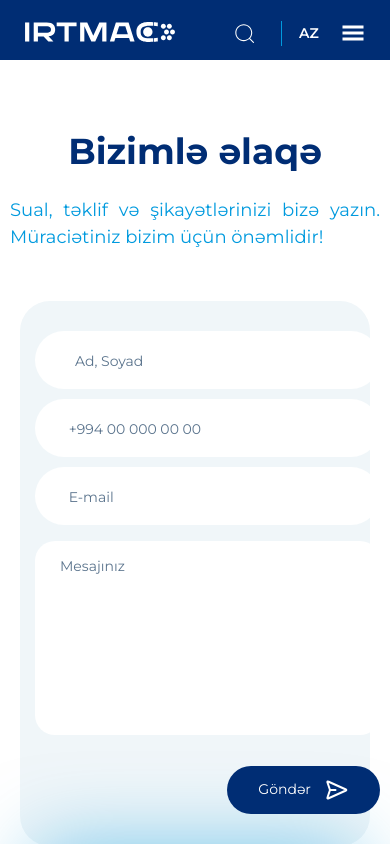
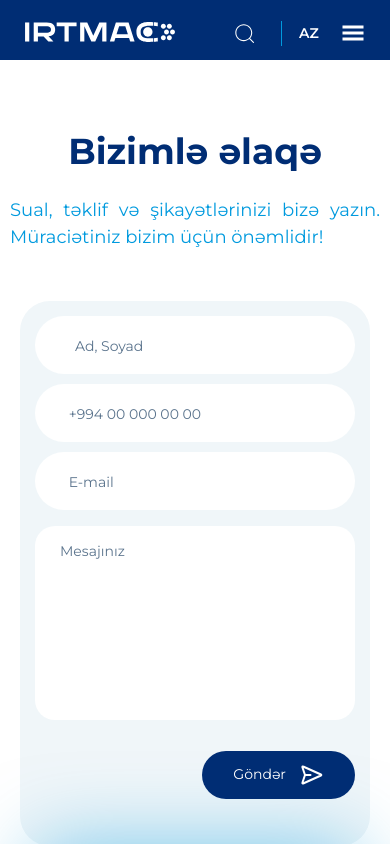
Before and after one commit to abdulhesenli/IRCMACC, a React (Vite) app: page /Contact in a window 390 px wide. Shown: the top 844 px of the page. Built offline with nearby package versions, Linux system fonts and the light colour scheme.

Commit message:
update contact

```diff
--- a/src/components/Contact/contact.css
+++ b/src/components/Contact/contact.css
@@ -64,7 +64,7 @@
 }
 
 .form-group{
-    width: 490px;
+    max-width: 490px;
     margin-top: 40px;
 }
 
--- a/src/components/Topheader/Topheader.jsx
+++ b/src/components/Topheader/Topheader.jsx
@@ -1,4 +1,4 @@
-import React, { useState, useEffect } from 'react';
+import{ useState, useEffect } from 'react';
 import './topheader.css';
 import '../../res.css'
 import { CiSearch } from "react-icons/ci";
@@ -123,8 +123,6 @@ function Topheader() {
                                 <Link className=" dropdown-item nav " onClick={toggleMenu} to="/NewsPage">Xəbərlər</Link>
                             </div>
                         </li>
-
-                        <li><Link to="/NewsPage" onClick={toggleMenu}>Xəbərlər</Link></li>
                         <li><Link to="/Contact" onClick={toggleMenu}>Əlaqə</Link></li>
                     </ul>
                 </div>
--- a/src/components/Trainerscard/trainerscard.css
+++ b/src/components/Trainerscard/trainerscard.css
@@ -32,7 +32,7 @@
     left: 20px; */
     border-radius: 20px;
     margin-top: -80px;
-    margin-left: 28px;
+    margin-left: 20px;
 }
 
 .card-content h2 {
--- a/src/res.css
+++ b/src/res.css
@@ -448,10 +448,15 @@
         font-size: 18px;
     }
 
-    /* .MediaCard, .MissionCard {
-        width: 100%;
-        max-width: 300px;
-    } */
+    .Mediatext {
+        justify-content: space-around !important;
+        margin-top: 96px !important;
+    }
+
+    .MissionCard {
+       margin-left: 20px !important;
+       margin-right: 20px !important;
+    }
 
     .circle-button {
         width: 80px;
@@ -704,6 +709,8 @@
 
      .mis-text{
         font-size: 20px !important;
+        margin-left: 20px !important;
+        margin-right: 20px !important;
      }
 
      .MissionCard h2 {
@@ -954,8 +961,12 @@
 
     .RegisterBtn{
         width: 175px !important;
-        margin-left: 158px !important;
+        margin-left: 130px !important;
         margin-top: 0px !important;
+    }
+    .row {
+        --bs-gutter-x: 0rem !important;
+
     }
 
    /* Kartları dikey hizala ve her biri %100 genişlikte olsun */
@@ -1044,7 +1055,7 @@
     margin-top: 0px !important;
 }
 .groupone{
-    margin-top: 30px !important;
+    margin-top: 15px !important;
 }
 
 #name{
@@ -1095,12 +1106,6 @@ iframe.map {
 }
 
 }
-
-
-
-
-
-
 
 
 
@@ -1334,3 +1339,29 @@ iframe.map {
 }
 
 }
+
+
+@media (min-width: 200px) and (max-width: 390px){
+
+    #textarea {
+        width: 320px !important;
+    }
+    #email {
+        width: 320px !important;
+        padding-left: 30px !important;
+    }
+    #text {
+        width: 320px !important;
+        padding-left: 30px !important;
+    }
+
+    #name{
+            max-width: 320px !important;
+    }
+    .contactBtn {
+        width: 320px !important;
+    }
+
+
+
+}
```
